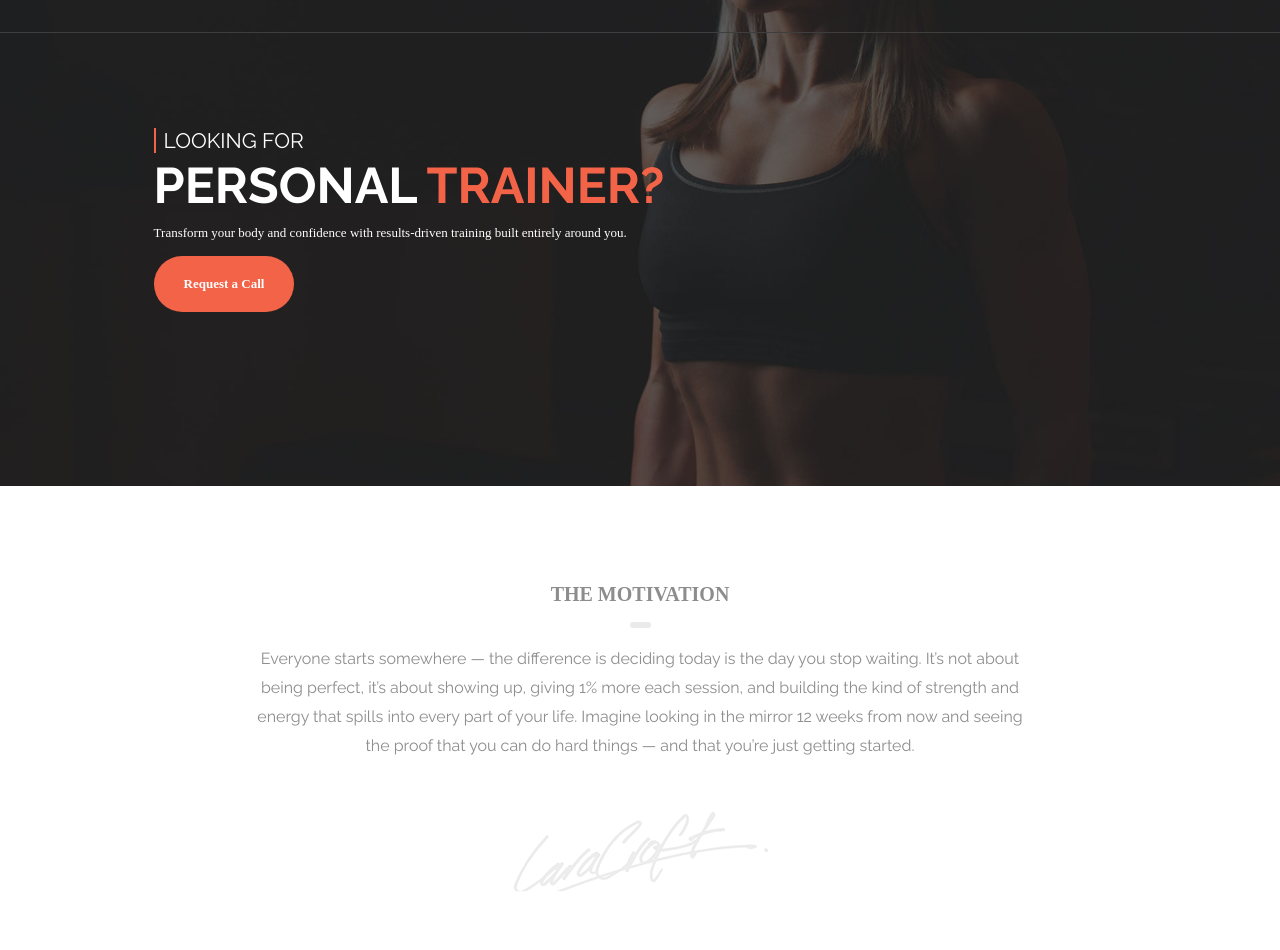
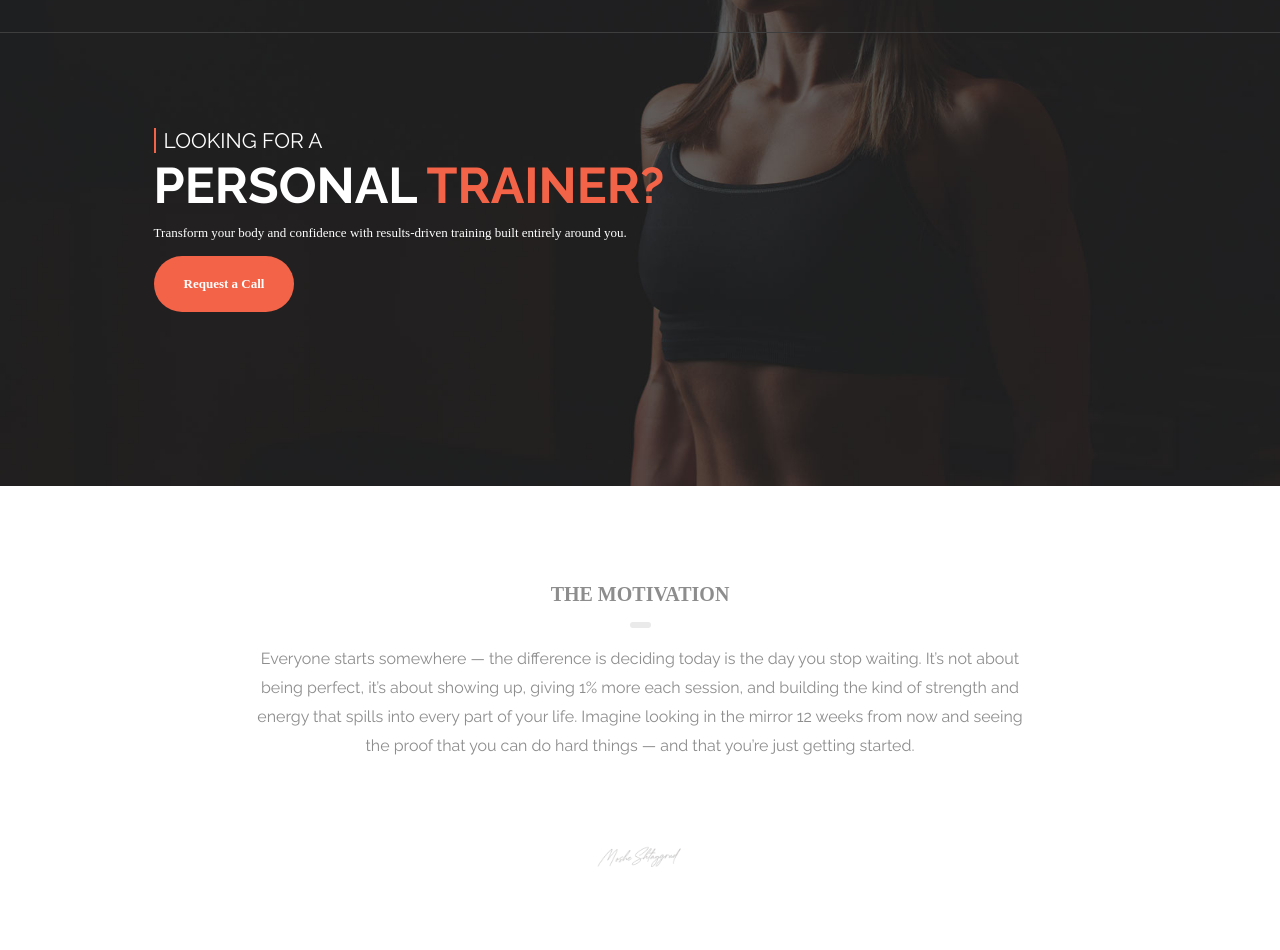
Before and after one commit to roomfulmoshe/moshes_personal_training_website, a plain HTML site: page index.html in a window 1280 px wide. Shown: the part 122-1072 px from the top of the page. Drawn offline with nearby package versions, Linux system fonts and the light colour scheme; a script that the page names is missing.

Commit message:
Signature Added

```diff
--- a/index.html
+++ b/index.html
@@ -42,7 +42,7 @@
             <div id="slide1">
                 <div id="mainslidediv1">
                     <div id="slidediv1">
-                        <p class="slidetext">LOOKING FOR</p>
+                        <p class="slidetext">LOOKING FOR A</p>
                     </div>
                     <h3 class="slidehead">PERSONAL <span class="slidespan">TRAINER&quest;</span></h3>
                     <p id="slidepara1">Transform your body and confidence with results-driven training built entirely around you.</p>
@@ -75,7 +75,7 @@
                 hard things — and that you’re just getting started.</p>
             </div>
             <div id="motidiv2">
-                <img src="./images/background/Agency_signature.png" alt="signature" id="motiimg">
+                <img src="./images/background/Moshe_Signature.png" alt="signature" id="motiimg" style="width:100px; height:100px;">
             </div>
         </section>
 
```
Also changed, not shown: images/background/Moshe_Signature.png (added).
